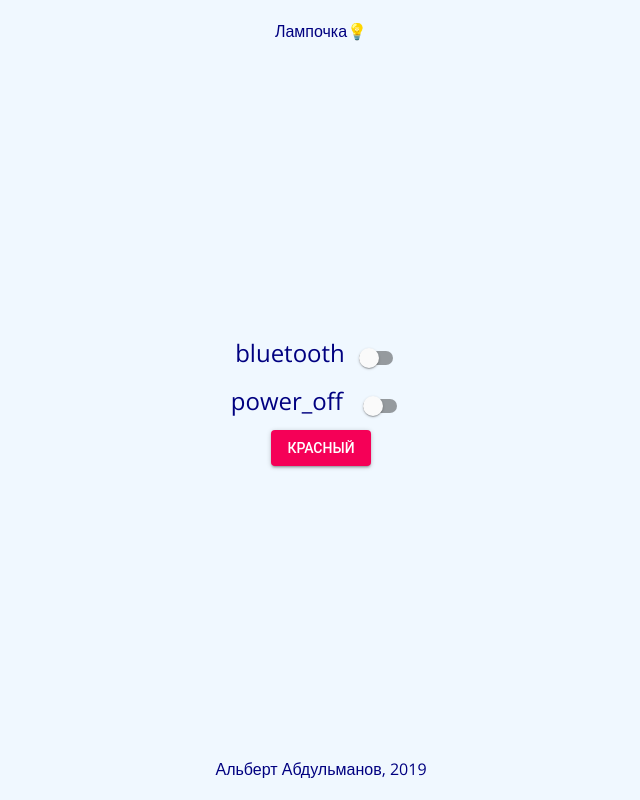
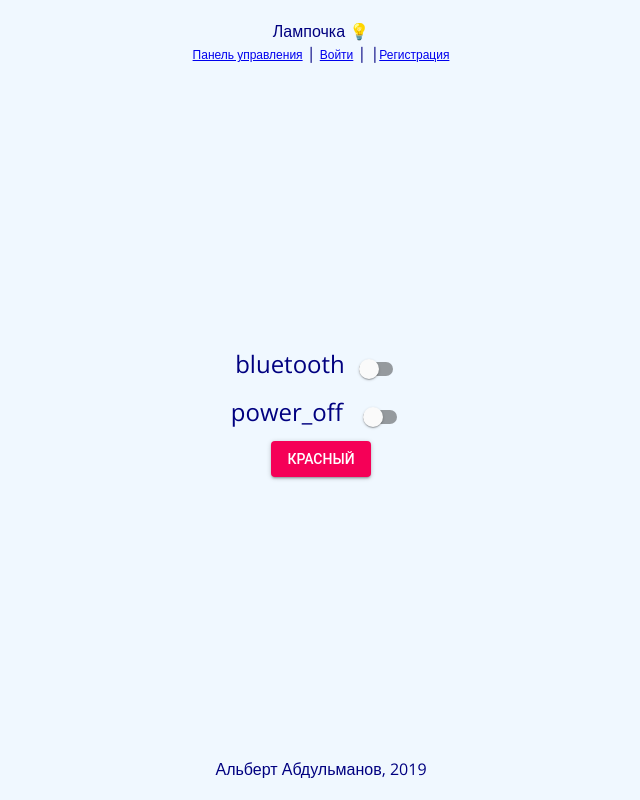
Before and after one commit to albertmolodec/web-bluetooth-security, a Next.js app in the folder client/: page / in a window 1280 px wide. Shown: the whole page, without its empty margins (319-959 px from the left). Built offline with nearby package versions, Linux system fonts and the light colour scheme; no server answers.

Commit message:
Добавил хэдер, прокинул заголовок страницы в лэйаут

```diff
--- a/client/pages/_layout.jsx
+++ b/client/pages/_layout.jsx
@@ -1,10 +1,19 @@
 import React from 'react';
+import Head from 'next/head';
+
 import Footer from '../src/components/Footer';
 import Header from '../src/components/Header';
+
 import './layout.css';
 
-const Layout = ({ children }) => {
+const Layout = ({ children, title = 'Фронтенд' }) => {
   return (
+    <>
+      <Head>
+        <title>{title}</title>
+        <meta charSet="utf-8" />
+        <meta name="viewport" content="initial-scale=1.0, width=device-width" />
+      </Head>
       <div className="app">
         <header>
           <Header />
@@ -14,6 +23,7 @@ const Layout = ({ children }) => {
           <Footer />
         </footer>
       </div>
+    </>
   );
 };
 
--- a/client/pages/index.jsx
+++ b/client/pages/index.jsx
@@ -4,7 +4,7 @@ import Layout from './_layout';
 
 function Index() {
   return (
-    <Layout>
+    <Layout title="Панель управления">
       <Dashboard />
     </Layout>
   );
--- a/client/pages/layout.css
+++ b/client/pages/layout.css
@@ -26,11 +26,8 @@ footer,
 header,
 main {
   display: flex;
+  flex-flow: column wrap;
   align-items: center;
   justify-content: center;
   padding: 20px;
 }
-
-main {
-  flex-direction: column;
-}
--- a/client/src/components/Header/index.css
+++ b/client/src/components/Header/index.css
@@ -0,0 +1,3 @@
+nav a {
+  font-size: 12px;
+}
--- a/client/src/components/Header/index.jsx
+++ b/client/src/components/Header/index.jsx
@@ -1,13 +1,30 @@
 import React from 'react';
+import Link from 'next/link';
+
 import './index.css';
 
 function Header() {
   return (
     <>
-      Лампочка{' '}
-      <span role="img" aria-label="лампочка">
-        💡
-      </span>
+      <div>
+        Лампочка{' '}
+        <span role="img" aria-label="лампочка">
+          💡
+        </span>
+      </div>
+      <nav>
+        <Link href="/">
+          <a>Панель управления</a>
+        </Link>
+        {' | '}
+        <Link href="/login">
+          <a>Войти</a>
+        </Link>
+        {' | '}|
+        <Link href="/register">
+          <a>Регистрация</a>
+        </Link>
+      </nav>
     </>
   );
 }
```
Also changed, not shown: 1 other file (tests, documents, lock files or other folders). Lines whose indentation alone changed are shown as unchanged.
